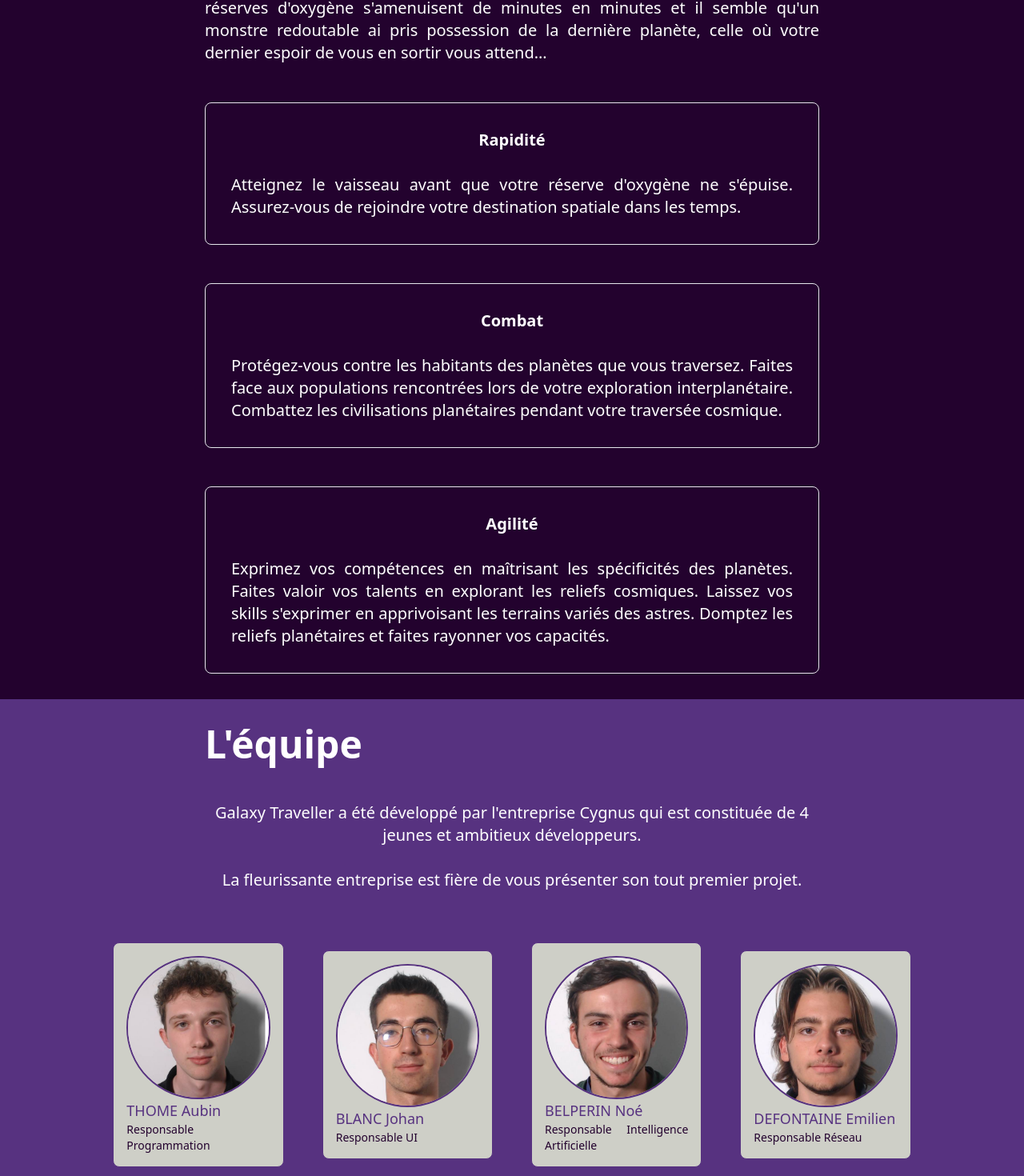
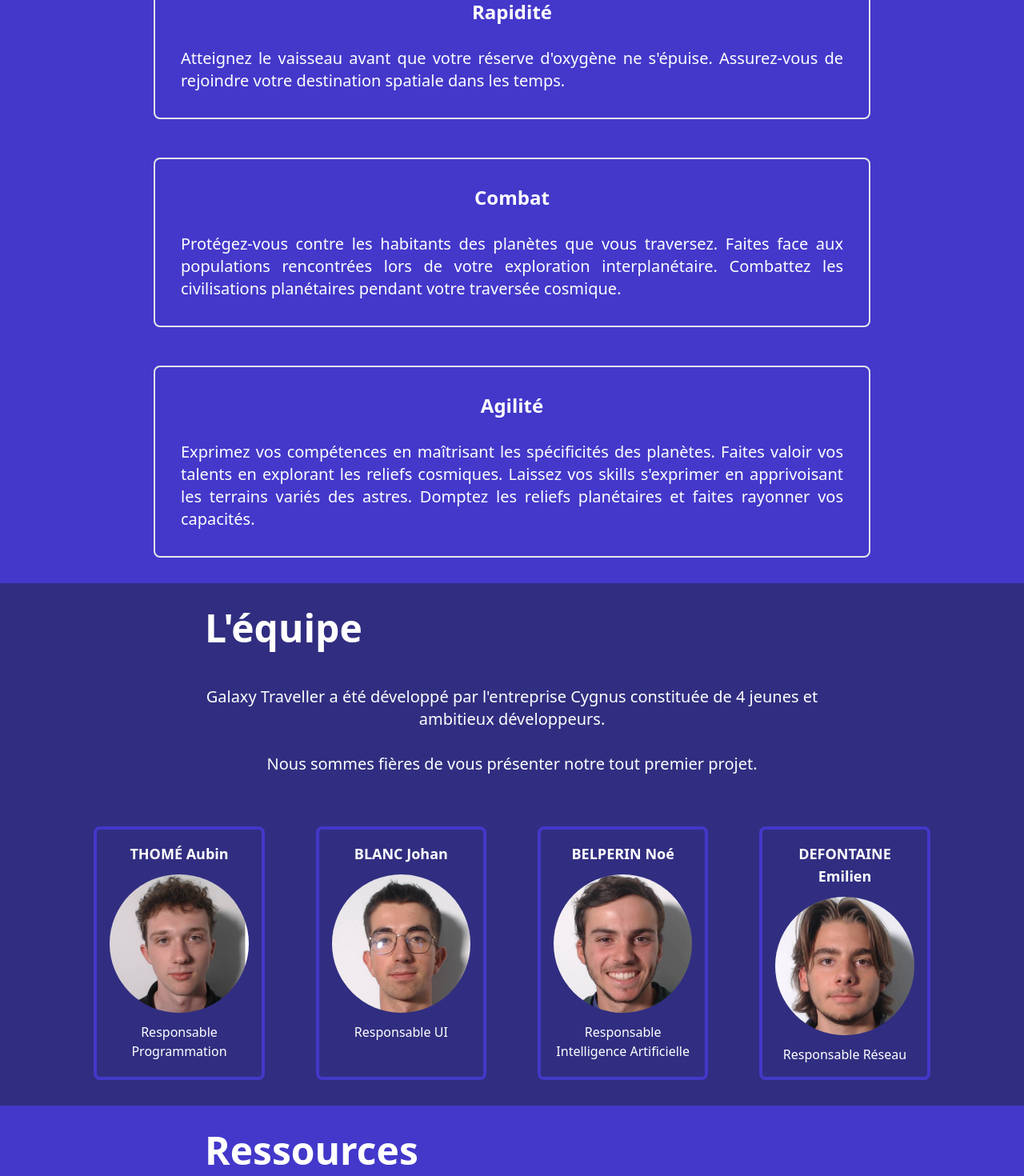
Before and after one commit to RealToddler/cygnus_website, a Next.js app: page / in a window 1280 px wide. Shown: the part 1319-2789 px from the top of the page at 80% size. Built offline with nearby package versions, Linux system fonts and the light colour scheme.

Commit message:
Global modification

```diff
--- a/components/Footer.tsx
+++ b/components/Footer.tsx
@@ -4,7 +4,7 @@
 const Footer = () => {
   return (
     <>
-      <div className="bg-tekhelet">
+      <div className="bg-indigo-900">
         <div className="h-fit p-2 md:p-4 text-white text-center text-xs md:text-sm">© 2023 Cygnus. All Rights Reserved.</div>
       </div>
     </>
--- a/components/Header.tsx
+++ b/components/Header.tsx
@@ -4,19 +4,19 @@
 const Header = () => {
   return (
     <>
-      <div className=" bg-russianviolet h-fit flex p-4 justify-evenly md:justify-between md:pr-32 md:pl-16 text-white">
+      <div className="fixed bg-indigo-900 w-full z-10 h-fit flex p-4 justify-evenly md:justify-between md:pr-32 md:pl-16 text-white border-b-4">
         <Link href="/" className="">
           <Image
             src="/logo_white.png"
             alt="cygnus logo"
             width={500}
             height={500}
-            className="h-[75px] w-[75px]"
+            className="h-[67px] w-[67px]"
           />
         </Link>
-        <div className="flex self-center space-x-4 md:text-2xl ">
+        <div className="flex self-center space-x-4 md:text-2xl font-semibold">
           <div
-            className="border-b-2 border-russianviolet
+            className="border-b-2 border-indigo-900
             transition duration-250 ease-linear
             hover:border-rosequartz
             cursor-pointer"
@@ -29,7 +29,7 @@
             Présentation
           </div>
           <div
-            className="border-b-2 border-russianviolet
+            className="border-b-2 border-indigo-900
             transition duration-250 ease-linear
             hover:border-rosequartz
             cursor-pointer"
@@ -39,10 +39,10 @@
                 ?.scrollIntoView({ behavior: "smooth" })
             }
           >
-            Equipe
+            Équipe
           </div>
           <div
-            className="border-b-2 border-russianviolet
+            className="border-b-2 border-indigo-900
             transition duration-250 ease-linear
             hover:border-rosequartz
             cursor-pointer"
--- a/components/LinkCard.tsx
+++ b/components/LinkCard.tsx
@@ -4,8 +4,8 @@
   return (
     <>
       <Link href={`${obj.url}`} target="_blank" className="cursor-pointer">
-        <div className="bg-tekhelet rounded-lg flex hover:scale-95 text-white text-justify">
-          <div className="w-fit p-2">
+        <div className="bg-indigo-900 rounded-lg hover:scale-95 text-white font-semibold">
+          <div className="w-full p-2 text-center">
             <h1>{obj.label}</h1>
           </div>
         </div>
--- a/components/MemberCard.tsx
+++ b/components/MemberCard.tsx
@@ -7,20 +7,18 @@
 }) => {
   return (
     <>
-        <div className="md:w-1/6 w-fit max-h-1/3 md:h-auto bg-timberwolf rounded-lg p-4 space-y-2 text-justify border border-tekhelet">
-          <div className="md:h-full">
+        <div className="md:w-1/6 w-full h-full border-4 border-indigo-700 rounded-lg p-4 text-center">
+          <h1 className="text-lg text-w font-semibold mb-3">
+            {obj.lastName.toUpperCase()} {obj.firstName}
+          </h1>
           <Image
             src={`/${obj.firstName.toLowerCase()}.png`}
             alt="self"
             width={500}
             height={500}
-              className="rounded-full border-tekhelet border-2 md:h-full md:w-full"
+            className="rounded-full"
           />
-            <h1 className="text-lg text-tekhelet">
-              {obj.lastName.toUpperCase()} {obj.firstName}
-            </h1>
-            <div className="w-full text-sm text-russianviolet">{obj.desc}</div>
-          </div>
+          <div className="text-center text-base text-w mt-3">{obj.desc}</div>
         </div>
     </>
   );
--- a/components/RessourceContent.tsx
+++ b/components/RessourceContent.tsx
@@ -1,13 +1,13 @@
 const RessourceContent = (obj : {title: string, path: string}) => {
   return (
     <>
-      <div className="bg-tekhelet rounded-lg flex">
-        <div className="w-fit p-2">
+      <div className="bg-indigo-900 rounded-lg flex mx-3">
+        <div className="w-fit p-2 flex items-center">
           <a href={`/${obj.path}`} download={true}>
-            <div className="hover:scale-95 cursor-pointer">Télécharger</div>
+            <div className="hover:scale-95 hover:text-blue-200 cursor-pointer font-semibold">Télécharger</div>
           </a>
         </div>
-        <div className="p-2">
+        <div className="h-fit p-2 text-center">
           <h1>{obj.title}</h1>
         </div>
       </div>
--- a/pages/index.tsx
+++ b/pages/index.tsx
@@ -33,12 +33,12 @@
         </div>
       </div>
       <div
-        className=" text-white text-xl text-justify min-h-screen h-fit py-8 relative flex items-center justify-center bg-russianviolet"
+        className="text-white text-xl text-justify min-h-screen h-fit py-8 relative flex items-center justify-center bg-indigo-700"
         id="presentation"
       >
-        <div className="md:px-64 px-8 space-y-12 text-justify text-white">
+        <div className="md:px-48 px-8 space-y-12 text-justify text-white">
           <div className="text-5xl font-bold">Présentation</div>
-          <div className="md:text-xl text-justify ">
+          <div className="md:text-xl text-justify">
             &emsp;Votre vaisseau spatial vient de s{"'"}écraser sur une planète
             inconnue et hostile. Vous avez tout essayé pour le faire redémarrer
             mais c{"'"}est peine perdu, il n{"'"}est plus en état de décoller.
@@ -57,8 +57,8 @@
             planète, celle où votre dernier espoir de vous en sortir vous
             attend…
           </div>
-          <div className="border p-8 rounded-lg">
-            <div className="text-center font-bold text-xl">Rapidité</div>
+          <div className="border-2 p-8 rounded-lg">
+            <div className="text-center font-bold text-2xl">Rapidité</div>
             <br />
             <div className="text-justify">
               Atteignez le vaisseau avant que votre réserve d{"'"}oxygène ne s
@@ -66,8 +66,8 @@
               dans les temps.
             </div>
           </div>
-          <div className="border p-8 rounded-lg">
-            <div className="text-center font-bold text-xl">Combat</div>
+          <div className="border-2 p-8 rounded-lg">
+            <div className="text-center font-bold text-2xl font">Combat</div>
             <br />
             <div className="text-justify">
               Protégez-vous contre les habitants des planètes que vous
@@ -76,8 +76,8 @@
               planétaires pendant votre traversée cosmique.
             </div>
           </div>
-          <div className="border p-8 rounded-lg">
-            <div className="text-center font-bold text-xl">Agilité</div>
+          <div className="border-2 p-8 rounded-lg">
+            <div className="text-center font-bold text-2xl">Agilité</div>
             <br />
             <div className="text-justify">
               Exprimez vos compétences en maîtrisant les spécificités des
@@ -89,18 +89,17 @@
           </div>
         </div>
       </div>
-      <div className="md:h-fit text-white bg-tekhelet" id="team">
+      <div className="md:h-fit text-white bg-indigo-900" id="team">
         <div className="flex text-xl items-center pb-8 min-h-auto md:px-64 px-8">
           <div className="space-y-12">
             <div className="text-5xl font-bold pt-8">L{"'"}équipe</div>
             <div>
               <div className="text-center">
-                Galaxy Traveller a été développé par l{"'"}entreprise Cygnus qui
-                est constituée de 4 jeunes et ambitieux développeurs.
+                Galaxy Traveller a été développé par l{"'"}entreprise Cygnus constituée de 4 jeunes et ambitieux développeurs.
               </div>
               <br />
               <div className="text-center">
-                La fleurissante entreprise est fière de vous présenter son tout
+                Nous sommes fières de vous présenter notre tout
                 premier projet.
               </div>
             </div>
@@ -108,12 +107,12 @@
         </div>
         <div className="flex justify-center w-full py-8 text-white" id="team">
           <div
-            className="pb-4 space-y-8 grid grid-cols-1 px-16 md:px-0
+            className="pb-4 gap-4 grid grid-cols-1 px-16 md:px-0
         md:py-0 md:space-y-0 md:flex justify-center md:space-x-12 md:items-center md:w-full"
           >
             <MemberCard
               key={1}
-              lastName="Thome"
+              lastName="Thomé"
               firstName="Aubin"
               desc="Responsable Programmation"
             />
@@ -138,16 +137,16 @@
           </div>
         </div>
       </div>
-      <div className="bg-russianviolet pb-8 text-white" id="ressources">
+      <div className="bg-indigo-700 pb-8 text-white" id="ressources">
         <div className="space-y-6">
           <div className="flex w-full">
             <div className="justify-center w-full">
               <div className="space-y-4">
-                <h1 className="text-5xl underline py-8 md:px-64 px-8 text-white">
+                <h1 className="text-5xl font-bold py-8 md:px-64 px-8 text-white">
                   Ressources
                 </h1>
                 <div className="w-full md:px-32 px-8 space-y-4">
-                  <div className="text-xl">Documents & Manuels</div>
+                  <div className="text-xl font-semibold">Documents & Manuels</div>
                   <div className="md:flex md:justify-between md:w-full space-y-4 md:space-y-0">
                     <RessourceContent
                       title="Cahier des charges"
@@ -158,9 +157,9 @@
                     <RessourceContent title="Rapport de projet" path="/" />
                   </div>
                 </div>
-                <div className="w-full md:px-32 px-8 space-y-4 py-4">
+                <div className="w-full md:px-32 px-8 space-y-4 py-4 font-semibold">
                   <div className="text-xl">Tutoriels</div>
-                  <div className="flex justify-center">
+                  <div className="flex justify-center font-semibold">
                     <div className="space-y-4">
                       <div>
                         <LinkCard
@@ -184,7 +183,7 @@
                   </div>
                 </div>
                 <div className="w-full md:px-32 px-8 space-y-4 py-4">
-                  <div className="text-xl text-white">Documentations</div>
+                  <div className="text-xl text-white font-semibold">Documentations</div>
                   <div className="flex justify-center">
                     <div className="space-y-4">
                       <div>
```
Lines whose indentation alone changed are shown as unchanged.
